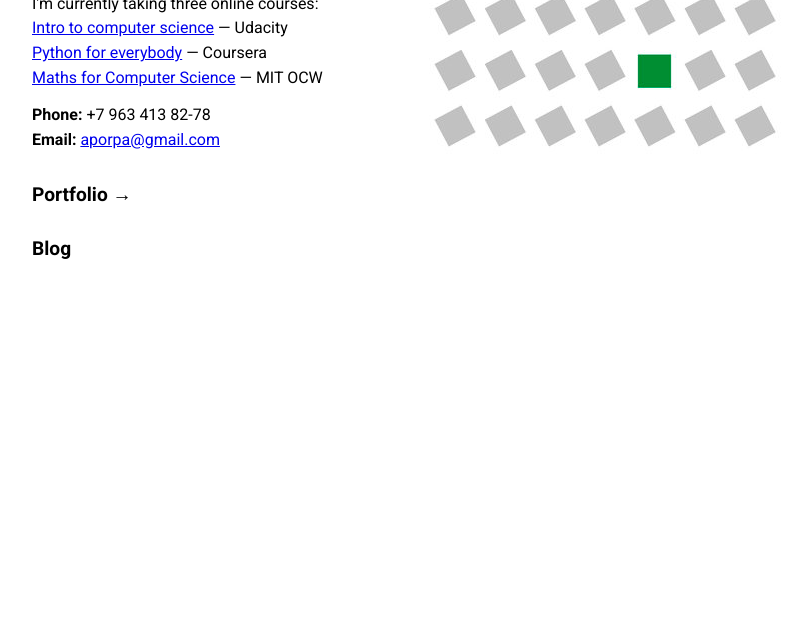
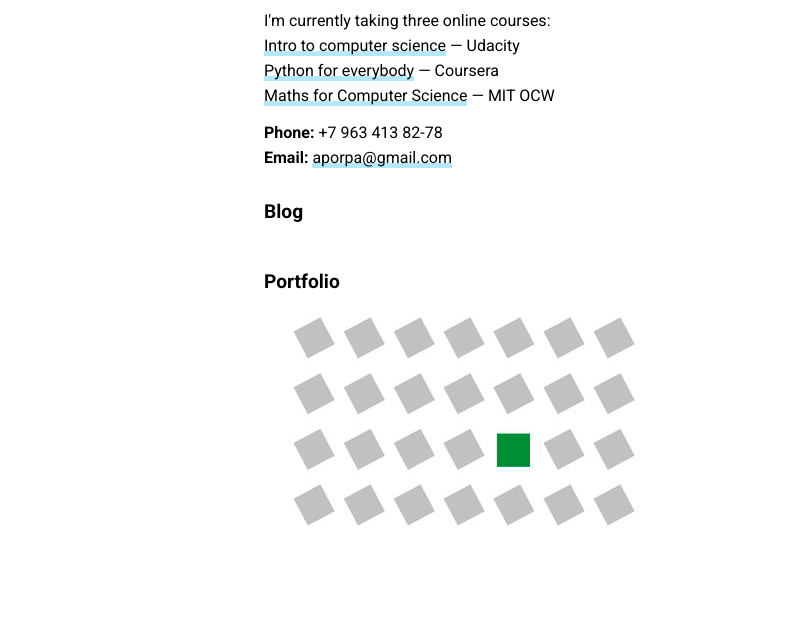
Before and after one commit to aporpa/ismailov, a plain HTML site: page index.html in a window 1280 px wide. Shown: the part 163-800 px from the top of the page, without its empty margins (16-823 px from the left). Drawn offline with Linux system fonts and the light colour scheme.

Commit message:
One line main branch

```diff
--- a/index.html
+++ b/index.html
@@ -26,14 +26,13 @@
 		<h2>Ali Ismailov</h2>
 		<!-- <p>Мне 20. Родился в Махачкале, живу в интернетах.<br>Люблю компы и кино. Ненавижу все остальное.</p> -->
 		<p>Begginer front-end web-developer.
-		<br>Passionate about becoming a pro.</p>
+		<br>Passionate about visual arts and tech.</p>
 		<p>I'm currently taking three online courses:
 		<br><a href="#">Intro to computer science</a> — Udacity
 		<br><a href="#">Python for everybody</a> — Coursera
 		<br><a href="#">Maths for Computer Science</a> — MIT OCW</p>
 		<p><b>Phone:</b> +7 963 413 82-78
 		<br><b>Email:</b> <a href="mailto:aporpa@gmail.com">aporpa@gmail.com</a></p>
-		<h2>Portfolio →</h2>
 		<h2>Blog</h2>
 	</div>
 	<div class="portfolio">
--- a/main.css
+++ b/main.css
@@ -15,6 +15,18 @@ p {
 	margin-bottom: .775em;
 }
 
+a {
+	border-bottom: 1px solid #b4e7f8;
+	box-shadow: inset 0 -4px 0 #b4e7f8;
+	color: inherit;
+	text-decoration: none;
+	transition: background .15s;
+}
+
+a:hover {
+	background: #b4e7f8;
+}
+
 ul {
 	list-style-type: none;
 	font-family: 'Roboto', sans-serif;
@@ -26,8 +38,9 @@ ul {
 		display: flex;
 		-webkit-flex-flow: row wrap;
 		flex-flow: row wrap;
-		max-width: 100%;
-		margin: 1.45em 3em 0 3em;
+		max-width: 720px;
+		/*margin: 1.45em 3em 0 3em;*/
+		margin: 2.55em auto 0 auto;
 }
 
 .flex-container * {
@@ -39,15 +52,15 @@ ul {
 	flex: 1;
 	flex-shrink: 0;
 	-webkit-flex-basis: auto; /* Если элементы не переносятся на новые
-													строки, можно поставить flex-basis на ~200px */
+							строки, можно поставить flex-basis на ~200px */
 	flex-basis: auto;
-	/*width: 100%;*/
+	width: 100%;
 }
 
 .portfolio {
-	-webkit-flex: 5;
-	flex: 5;
+	-webkit-flex: 1;
+	flex: 1;
 	flex-shrink: 0;
 	flex-basis: auto;
-	/*width: 100%;*/
+	width: 100%;
 }
```
